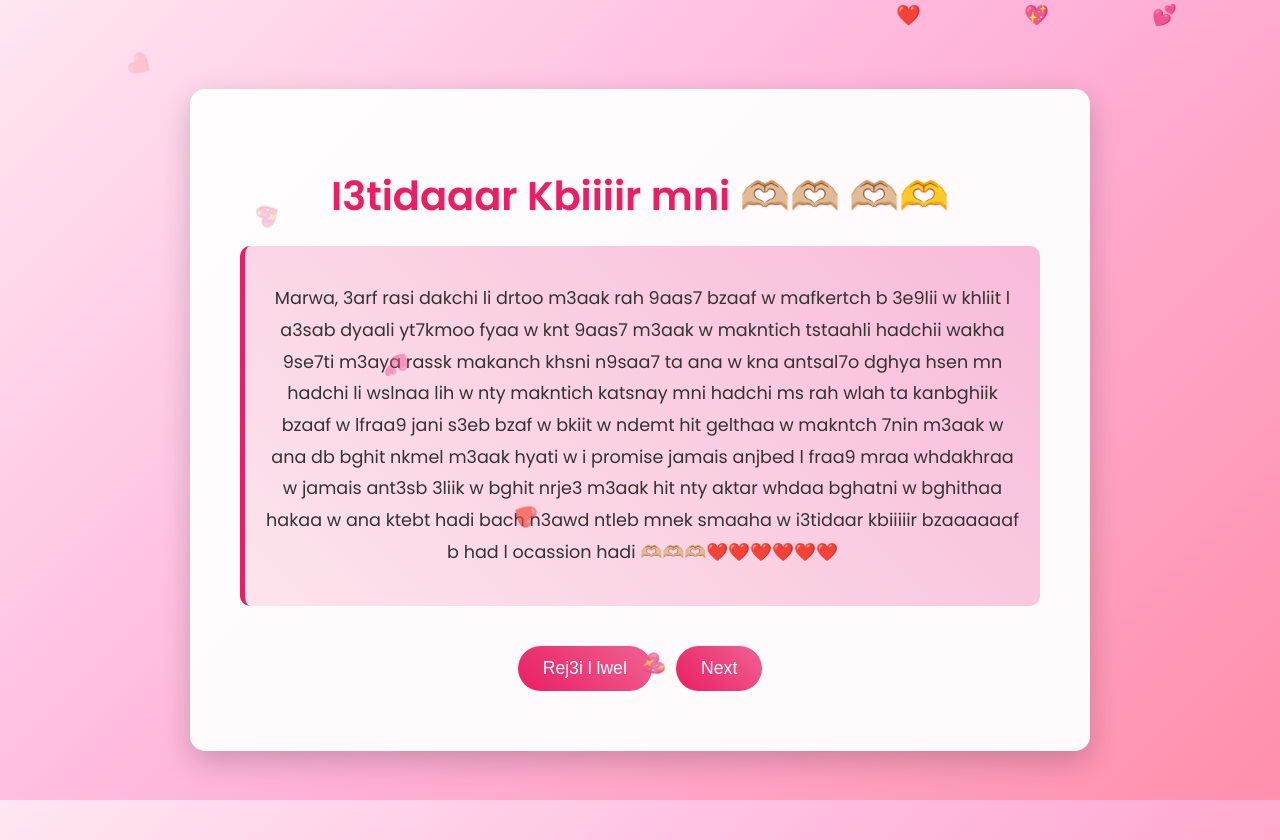
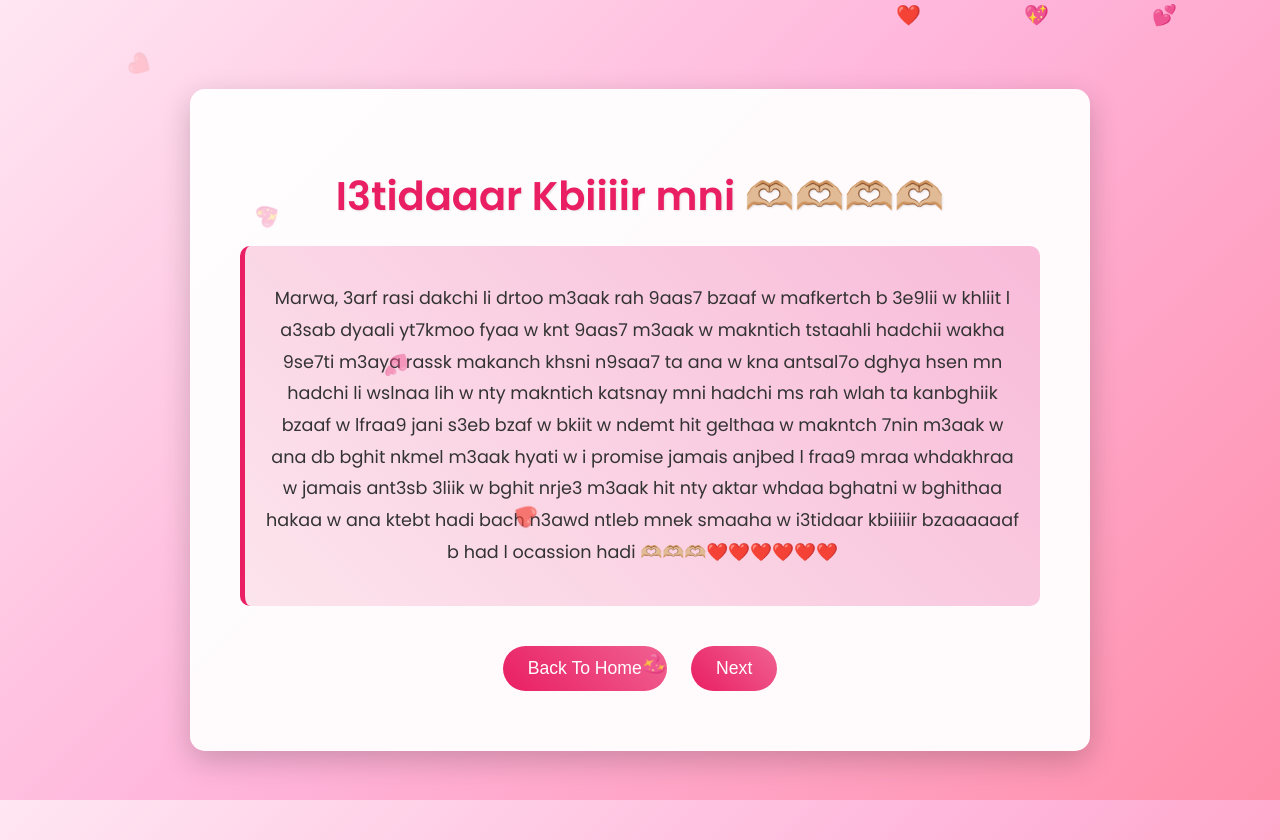
Before and after one commit to fadeaway808/fadeaway-repo, a plain HTML site: page apology.html in a window 1280 px wide. Drawn offline with Linux system fonts and the light colour scheme.

Commit message:
Update apology.html

```diff
--- a/apology.html
+++ b/apology.html
@@ -154,11 +154,11 @@
     </div>
 
     <div class="container">
-        <h1>I3tidaaar Kbiiiir mni  🫶🏼🫶🏼 🫶🏼🫶</h1>
+        <h1>I3tidaaar Kbiiiir mni 🫶🏼🫶🏼🫶🏼🫶🏼</h1>
         <div class="content">
             <p>Marwa, 3arf rasi dakchi li drtoo m3aak rah 9aas7 bzaaf w mafkertch b 3e9lii w khliit l a3sab dyaali yt7kmoo fyaa w knt 9aas7 m3aak w makntich tstaahli hadchii  wakha 9se7ti m3aya rassk makanch khsni n9saa7 ta ana w kna antsal7o dghya hsen mn hadchi li wslnaa lih w nty makntich katsnay mni hadchi ms rah wlah ta kanbghiik bzaaf  w lfraa9 jani s3eb bzaf w bkiit w ndemt hit gelthaa w makntch 7nin m3aak w ana db bghit nkmel m3aak hyati w i promise jamais anjbed l fraa9 mraa whdakhraa w jamais ant3sb 3liik w bghit nrje3 m3aak hit nty aktar whdaa bghatni w bghithaa hakaa w ana ktebt hadi bach n3awd ntleb mnek smaaha w i3tidaar kbiiiiir bzaaaaaaf b had l ocassion hadi 🫶🏼🫶🏼🫶🏼❤️❤️❤️❤️❤️❤️</p>
         </div>
-        <button onclick="window.location.href='index.html'">Rej3i l lwel</button>
+        <button onclick="window.location.href='index.html'">Back To Home</button>
         <button onclick="window.location.href='video.html'">Next</button>
     </div>
 </body>
```
